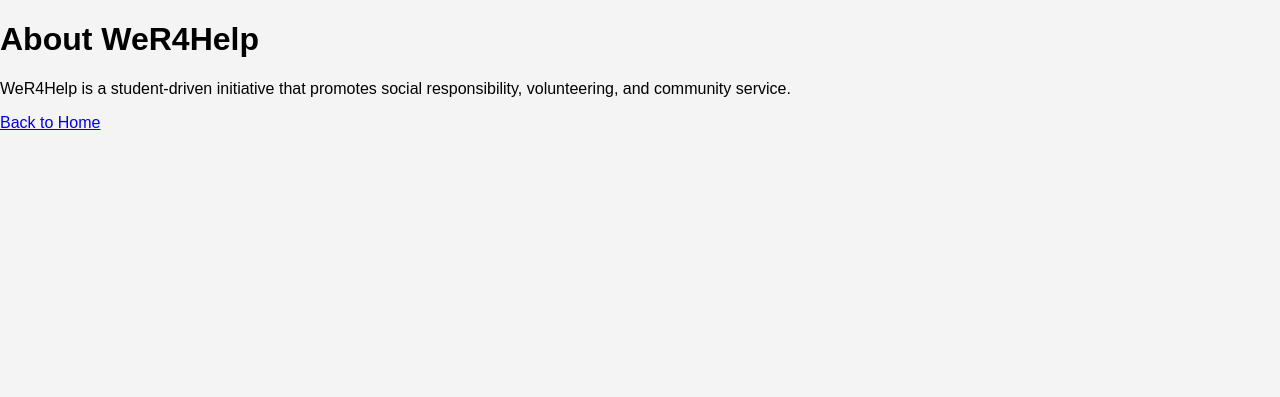
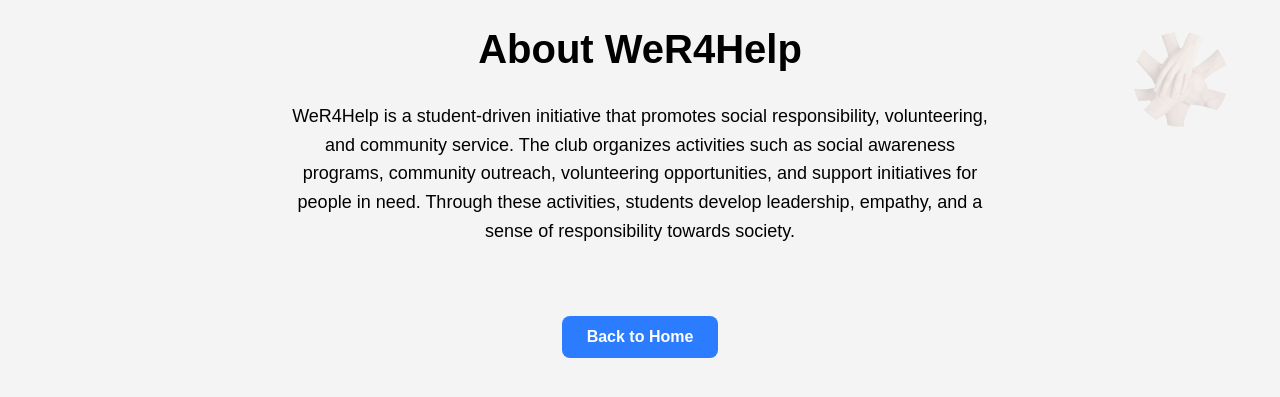
Before and after one commit to wer4help/wer4help-website, a Flask app: page /about in a window 1280 px wide. Shown: the top 397 px of the page. Run offline with Flask 3, Linux system fonts and the light colour scheme.

Commit message:
initial commit

```diff
--- /dev/null
+++ b/static/css/about.css
@@ -0,0 +1,28 @@
+.about-text{
+    width:700px;
+    max-width:90%;
+    margin:30px auto;
+    font-size:18px;
+    line-height:1.6;
+}
+
+
+/* animated button */
+
+.back-btn{
+    display:inline-block;
+    margin-top:40px;
+    background:#2b7cff;
+    color:white;
+    text-decoration:none;
+    padding:12px 25px;
+    border-radius:8px;
+    font-weight:bold;
+    transition:0.3s;
+}
+
+.back-btn:hover{
+    background:#1a5fd1;
+    transform:translateY(-4px);
+    box-shadow:0 8px 18px rgba(0,0,0,0.2);
+}
--- /dev/null
+++ b/static/css/global.css
@@ -0,0 +1,180 @@
+/* ===== GLOBAL STYLES ===== */
+
+body{
+    font-family: Arial, sans-serif;
+    background:#f4f4f4;
+    text-align:center;
+    margin:0;
+}
+
+/* responsive images */
+
+img{
+    max-width:100%;
+    height:auto;
+}
+
+
+/* ===== PAGE TITLES ===== */
+
+.title{
+    font-size:40px;
+}
+
+.subtitle{
+    font-size:18px;
+    color:#444;
+}
+
+
+/* ===== BUTTONS ===== */
+
+.btn,
+.pdf-btn{
+    padding:10px 20px;
+    border-radius:6px;
+}
+
+
+/* ===== WATERMARK LOGO ===== */
+
+.logo-watermark{
+    position:absolute;
+    right:40px;
+    top:0;
+    width:120px;
+    opacity:0.15;
+}
+
+
+/* ===== TOP HEADER ===== */
+
+.top-banner{
+    display:flex;
+    justify-content:space-between;
+    align-items:center;
+    padding:20px 60px;
+    background:white;
+}
+
+.logo-box{
+    width:250px;
+    text-align:center;
+}
+
+.logo-box img{
+    height:90px;
+}
+
+.logo-box.center h1{
+    font-size:42px;
+    margin-top:10px;
+}
+
+
+/* ===== NAVBAR ===== */
+
+.navbar{
+    background:#222;
+}
+
+.navbar ul{
+    list-style:none;
+    display:flex;
+    justify-content:center;
+    padding:12px;
+    margin:0;
+}
+
+.navbar li{
+    margin:0 15px;
+}
+
+.navbar a{
+    color:white;
+    text-decoration:none;
+    font-weight:bold;
+}
+
+
+/* ===== HAMBURGER ICON ===== */
+
+.menu-icon{
+    display:none;
+    font-size:28px;
+    color:white;
+    padding:10px;
+    cursor:pointer;
+}
+
+
+/* ===== MOBILE RESPONSIVE ===== */
+
+@media (max-width:768px){
+
+/* titles */
+
+.title{
+    font-size:28px;
+}
+
+.subtitle{
+    font-size:16px;
+}
+
+/* watermark */
+
+.logo-watermark{
+    width:70px;
+    right:10px;
+}
+
+/* buttons */
+
+.btn,
+.pdf-btn{
+    width:80%;
+}
+
+/* top banner */
+
+.top-banner{
+    flex-direction:column;
+    text-align:center;
+    padding:20px;
+}
+
+.logo-box{
+    width:100%;
+    margin-bottom:20px;
+}
+
+.logo-box img{
+    height:70px;
+}
+
+.logo-box h2{
+    font-size:18px;
+}
+
+.logo-box.center h1{
+    font-size:32px;
+}
+
+/* navbar mobile */
+
+.navbar ul{
+    display:none;
+    flex-direction:column;
+    text-align:center;
+}
+
+.navbar ul.show{
+    display:flex;
+}
+
+.menu-icon{
+    display:block;
+}
+
+}
--- a/templates/about.html
+++ b/templates/about.html
@@ -1,20 +1,44 @@
 <!DOCTYPE html>
-<html>
+<html lang="en">
+
 <head>
+
+<meta charset="UTF-8">
+<meta name="viewport" content="width=device-width, initial-scale=1.0">
+
 <title>About - WeR4Help</title>
-<link rel="stylesheet" href="{{ url_for('static', filename='css/style.css') }}">
+
+<link rel="stylesheet" href="{{ url_for('static', filename='css/global.css') }}">
+<link rel="stylesheet" href="{{ url_for('static', filename='css/about.css') }}">
+
 </head>
 
 <body>
 
-<h1>About WeR4Help</h1>
+<!-- Watermark -->
 
-<p>
-WeR4Help is a student-driven initiative that promotes
-social responsibility, volunteering, and community service.
+<img src="{{ url_for('static', filename='images/WRFH LOGO.png') }}" class="logo-watermark">
+
+
+<h1 class="title">About WeR4Help</h1>
+
+<p class="about-text">
+
+WeR4Help is a student-driven initiative that promotes social responsibility,
+volunteering, and community service.
+
+The club organizes activities such as social awareness programs,
+community outreach, volunteering opportunities, and support initiatives
+for people in need.
+
+Through these activities, students develop leadership, empathy,
+and a sense of responsibility towards society.
+
 </p>
 
-<a href="/">Back to Home</a>
+<a href="{{ url_for('home') }}" class="btn back-btn">
+Back to Home
+</a>
 
 </body>
 </html>
--- a/templates/activity_reports.html
+++ b/templates/activity_reports.html
@@ -8,6 +8,7 @@
 
 <link rel="stylesheet"
 href="{{ url_for('static', filename='css/style.css') }}">
+<link rel="stylesheet" href="{{ url_for('static', filename='css/global.css') }}">
 </head>
 
 <body>
--- a/templates/donate.html
+++ b/templates/donate.html
@@ -8,6 +8,7 @@
 
 <link rel="stylesheet"
 href="{{ url_for('static', filename='css/donate.css') }}">
+<link rel="stylesheet" href="{{ url_for('static', filename='css/global.css') }}">
 </head>
 
 <body>
--- a/templates/events.html
+++ b/templates/events.html
@@ -10,6 +10,7 @@
 
 <link rel="stylesheet"
 href="{{ url_for('static', filename='css/events.css') }}">
+<link rel="stylesheet" href="{{ url_for('static', filename='css/global.css') }}">
 
 </head>
 
--- a/templates/orientation.html
+++ b/templates/orientation.html
@@ -8,6 +8,7 @@
 
 <link rel="stylesheet"
 href="{{ url_for('static', filename='css/style.css') }}">
+<link rel="stylesheet" href="{{ url_for('static', filename='css/global.css') }}">
 </head>
 
 <body>
--- a/templates/team.html
+++ b/templates/team.html
@@ -10,6 +10,7 @@
 
 <link rel="stylesheet"
 href="{{ url_for('static', filename='css/team.css') }}">
+<link rel="stylesheet" href="{{ url_for('static', filename='css/global.css') }}">
 
 </head>
 
--- a/templates/vighna_vinuta.html
+++ b/templates/vighna_vinuta.html
@@ -8,6 +8,7 @@
 
 <link rel="stylesheet"
 href="{{ url_for('static', filename='css/style.css') }}">
+<link rel="stylesheet" href="{{ url_for('static', filename='css/global.css') }}">
 </head>
 
 <body>
```
Also changed, not shown: static/css/contact.css (added, +77 -0 lines), templates/contact.html (+37 -6 lines), templates/home.html (+9 -3 lines).
